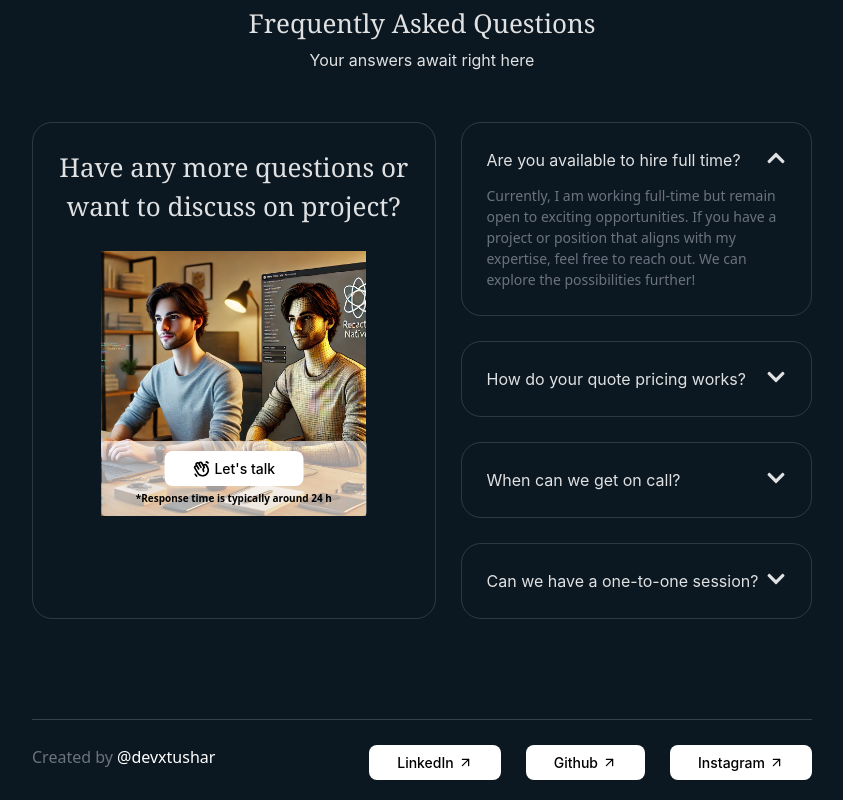
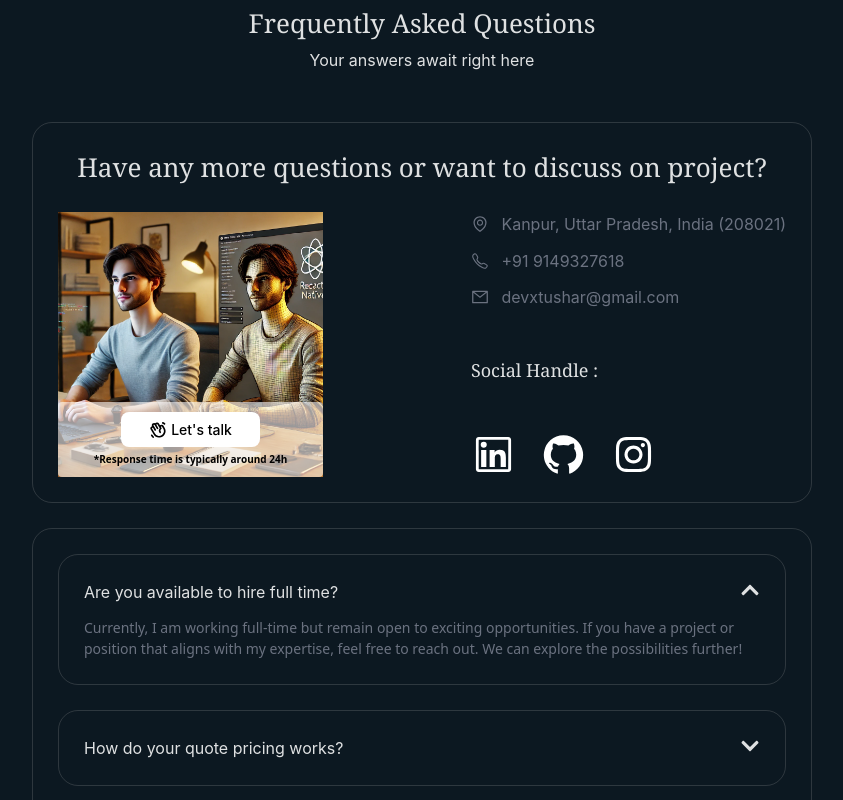
Before and after one commit to devxtushar/web-portfolio, a React (Vite) app: page / in a window 1280 px wide. Shown: the part 8440-9240 px from the top of the page, without its empty margins (218-1061 px from the left). Built offline with nearby package versions, Linux system fonts and the light colour scheme.

Commit message:
# Info component added on faq and contact

```diff
--- /dev/null
+++ b/src/components/Info.tsx
@@ -0,0 +1,98 @@
+import { AiOutlineMail } from "react-icons/ai";
+import { AiOutlineEnvironment } from "react-icons/ai";
+import { IoCallOutline } from "react-icons/io5";
+import { AiOutlineInstagram } from "react-icons/ai";
+import { AiOutlineGithub } from "react-icons/ai";
+import { AiOutlineLinkedin } from "react-icons/ai";
+import { PiHandWavingBold } from "react-icons/pi";
+
+function Info() {
+  return (
+    <div className="flex-1 info p-10">
+      <div className="mb-10 text-center">
+        <h1 className="font-serif">
+          Have any more questions or want to discuss on project?
+        </h1>
+      </div>
+      <div className="flex flex-row gap-10 justify-between info_inside">
+        <div className="relative">
+          <img
+            src="../images/tusharpic01.webp"
+            alt="devxtushar image"
+            className="profile"
+          />
+          <div className="flex flex-col gap-2 items-center btn_posi">
+            <div>
+              <button>
+                <PiHandWavingBold size={18} /> Let's talk
+              </button>
+            </div>
+            <span className="t6 font-bold text-black font-sans">
+              *Response time is typically around 24h
+            </span>
+          </div>
+        </div>
+
+        <div className="flex flex-col gap-5 justify-between">
+          <ul className="flex flex-col gap-5">
+            <li className="text-gray-500 flex gap-5 items-center">
+              <span>
+                <AiOutlineEnvironment size={18} />
+              </span>
+
+              <span className="t3">Kanpur, Uttar Pradesh, India (208021)</span>
+            </li>
+            <li className="text-gray-500 flex gap-5 items-center">
+              <span>
+                <IoCallOutline size={18} />
+              </span>
+              <span className="t3">+91 9149327618</span>
+            </li>
+            <li className="text-gray-500 flex gap-5 items-center">
+              <span>
+                <AiOutlineMail size={18} />
+              </span>
+              <span className="t3">devxtushar@gmail.com</span>
+            </li>
+          </ul>
+          <h3 className="t2 font-serif ">Social Handle :</h3>
+
+          <ul className="flex flex-row gap-10">
+            <li>
+              <a
+                href="https://www.linkedin.com/in/devxtushar/"
+                target="_blank"
+                rel="noopener noreferrer"
+                className="text-white"
+              >
+                <AiOutlineLinkedin size={45} />
+              </a>
+            </li>
+            <li>
+              <a
+                href="https://github.com/devxtushar"
+                target="_blank"
+                rel="noopener noreferrer"
+                className="text-white"
+              >
+                <AiOutlineGithub size={45} />
+              </a>
+            </li>
+            <li>
+              <a
+                href="https://www.instagram.com/tusharmishraofficial/"
+                target="_blank"
+                rel="noopener noreferrer"
+                className="text-white"
+              >
+                <AiOutlineInstagram size={45} />
+              </a>
+            </li>
+          </ul>
+        </div>
+      </div>
+    </div>
+  );
+}
+
+export default Info;
--- a/src/css/Home.css
+++ b/src/css/Home.css
@@ -72,9 +72,15 @@
   min-width: 200px;
   aspect-ratio: 1;
 }
+.info {
+  border: 1px solid #a3a2a23a;
+  border-radius: 2em;
+}
 .faq_card {
   border: 1px solid #a3a2a23a;
   border-radius: 2em;
+  width: 100%;
+  min-width: 300px;
 }
 .btn_posi {
   position: absolute;
@@ -82,8 +88,8 @@
   max-width: 265px;
   bottom: 0;
   padding: 1em;
-  left: 50%;
-  transform: translateX(-50%);
+  left: 0;
+  /* transform: translateX(-50%); */
   background-color: rgba(255, 255, 255, 0.6);
   border-radius: 4px;
 }
@@ -124,9 +130,19 @@ tr {
   border-radius: 1.5em;
   padding: 2em;
 }
-@media screen and (min-width: 0px) and (max-width: 450px) {
+@media screen and (min-width: 0px) and (max-width: 475px) {
   .navli_hide {
     display: none;
+  }
+  .info_inside {
+    flex-wrap: wrap;
+  }
+  .profile {
+    max-width: 100%;
+    aspect-ratio: 1;
+  }
+  .btn_posi {
+    max-width: 100%;
   }
 }
 
--- a/src/pages/Contact.tsx
+++ b/src/pages/Contact.tsx
@@ -1,9 +1,9 @@
 import { useForm, SubmitHandler } from "react-hook-form";
 import { customTitleFAQJson } from "../utils/JSON";
 import CustomTitle from "../components/CustomTitle";
-import { PiHandWavingBold } from "react-icons/pi";
 import Nav from "../components/Nav";
 import { useEffect } from "react";
+import Info from "../components/Info";
 
 type Inputs = {
   fullname: string;
@@ -19,13 +19,16 @@ function Contact() {
     handleSubmit,
     formState: { errors },
   } = useForm<Inputs>();
+
   const onSubmit: SubmitHandler<Inputs> = () => {
     alert("Thank you contacting! Response time is typically around 24 hours");
     reset();
   };
+
   useEffect(() => {
     window.scrollTo(0, 0);
   }, []);
+
   return (
     <div className="layout">
       <Nav />
@@ -33,30 +36,7 @@ function Contact() {
         <section className="flex flex-col gap-20 py-40">
           <CustomTitle items={customTitleFAQJson} />
           <div className="flex flex-row flex-wrap gap-10">
-            <div className="flex-1 faq_card p-10">
-              <div className="mb-10 text-center">
-                <h1 className="font-serif">
-                  Have any more questions or want to discuss on project?
-                </h1>
-              </div>
-              <div className="relative flex justify-center">
-                <img
-                  src="../images/tusharpic01.webp"
-                  alt="devxtushar image"
-                  className="profile"
-                />
-                <div className="flex flex-col gap-2 items-center btn_posi">
-                  <div>
-                    <button>
-                      <PiHandWavingBold size={18} /> Let's talk
-                    </button>
-                  </div>
-                  <span className="t6 font-bold text-black font-sans">
-                    *Response time is typically around 24h
-                  </span>
-                </div>
-              </div>
-            </div>
+            <Info />
             <div className="flex-1 flex flex-col gap-10">
               <div className="faq_card p-10">
                 <form
@@ -110,9 +90,15 @@ function Contact() {
                   </div>
                   <div>
                     <input
-                      {...register("msg")}
+                      {...register("msg", { required: true })}
                       placeholder="Enter Your Message"
+                      type="text"
                     />
+                    {errors.msg && (
+                      <span className="t5 text-gray-500">
+                        Message is required*
+                      </span>
+                    )}
                   </div>
                   <div>
                     <span className="block t5 font-bold">
--- a/src/pages/Faq.tsx
+++ b/src/pages/Faq.tsx
@@ -1,10 +1,9 @@
 import { customTitleFAQJson, faqJson } from "../utils/JSON";
 import CustomTitle from "../components/CustomTitle";
 import { FaChevronUp } from "react-icons/fa";
-import { PiHandWavingBold } from "react-icons/pi";
 import { FaChevronDown } from "react-icons/fa";
-import { Link } from "react-router-dom";
 import { useState } from "react";
+import Info from "../components/Info";
 
 function Faq() {
   const [selectedFaq, setSelectedFaq] = useState(0);
@@ -12,33 +11,8 @@ function Faq() {
     <section id="faq" className="flex flex-col gap-20 py-40">
       <CustomTitle items={customTitleFAQJson} />
       <div className="flex flex-row flex-wrap gap-10">
-        <div className="flex-1 faq_card p-10">
-          <div className="mb-10 text-center">
-            <h1 className="font-serif">
-              Have any more questions or want to discuss on project?
-            </h1>
-          </div>
-          <div className="relative flex justify-center">
-            <img
-              src="../images/tusharpic01.webp"
-              alt="devxtushar image"
-              className="profile"
-            />
-            <div className="flex flex-col gap-2 items-center btn_posi">
-              <div>
-                <Link to="/contact">
-                  <button>
-                    <PiHandWavingBold size={18} /> Let's talk
-                  </button>
-                </Link>
-              </div>
-              <span className="t6 font-bold text-black font-sans">
-                *Response time is typically around 24 h
-              </span>
-            </div>
-          </div>
-        </div>
-        <div className="flex-1 flex flex-col gap-10">
+        <Info />
+        <div className="flex-1 flex flex-col gap-10 faq_card p-10">
           {faqJson.map((items, i) => {
             const { question, answer } = items;
             return (
--- a/src/utils/JSON.tsx
+++ b/src/utils/JSON.tsx
@@ -87,11 +87,6 @@ export const faqJson = [
     question: "How do your quote pricing works?",
     answer:
       "The quote pricing depends entirely on the project's complexity, scope, and specific requirements. I recommend scheduling a Google/Zoom Meet to discuss the details, where we can align on your needs and finalize a suitable pricing model.",
-  },
-  {
-    question: "When can we get on call?",
-    answer:
-      "You can send me your contact details through the contact form, and I will respond promptly to schedule a suitable time for a call. I aim to make the process smooth and convenient for you.",
   },
   {
     question: "Can we have a one-to-one session?",
```
